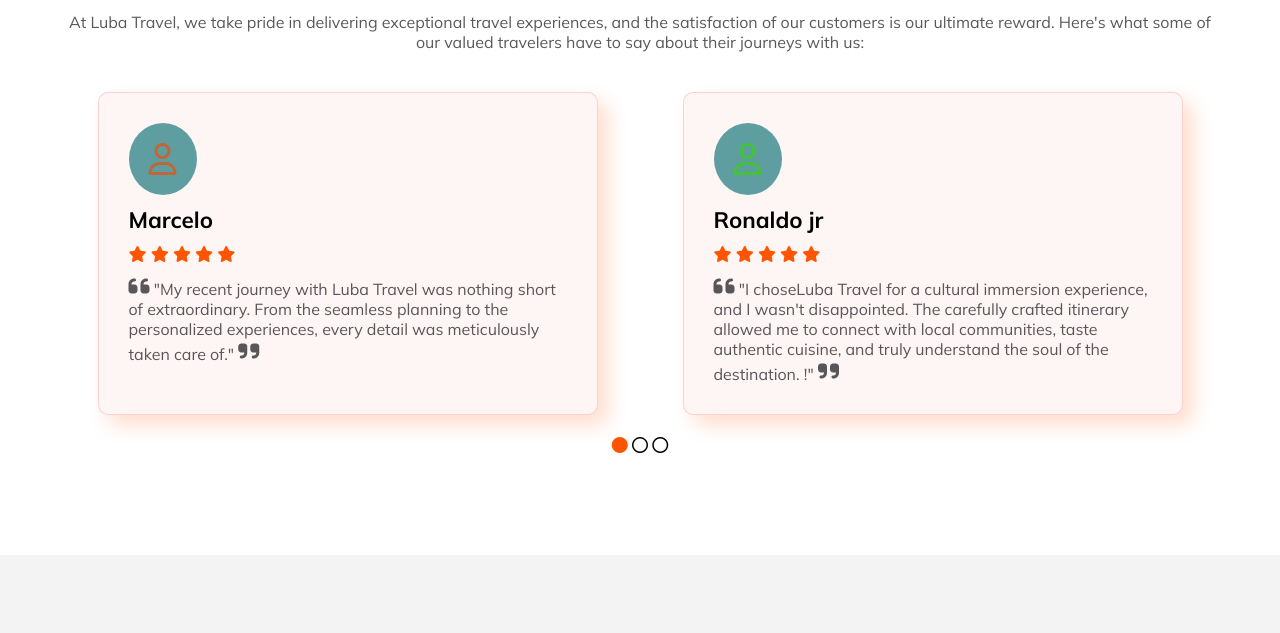
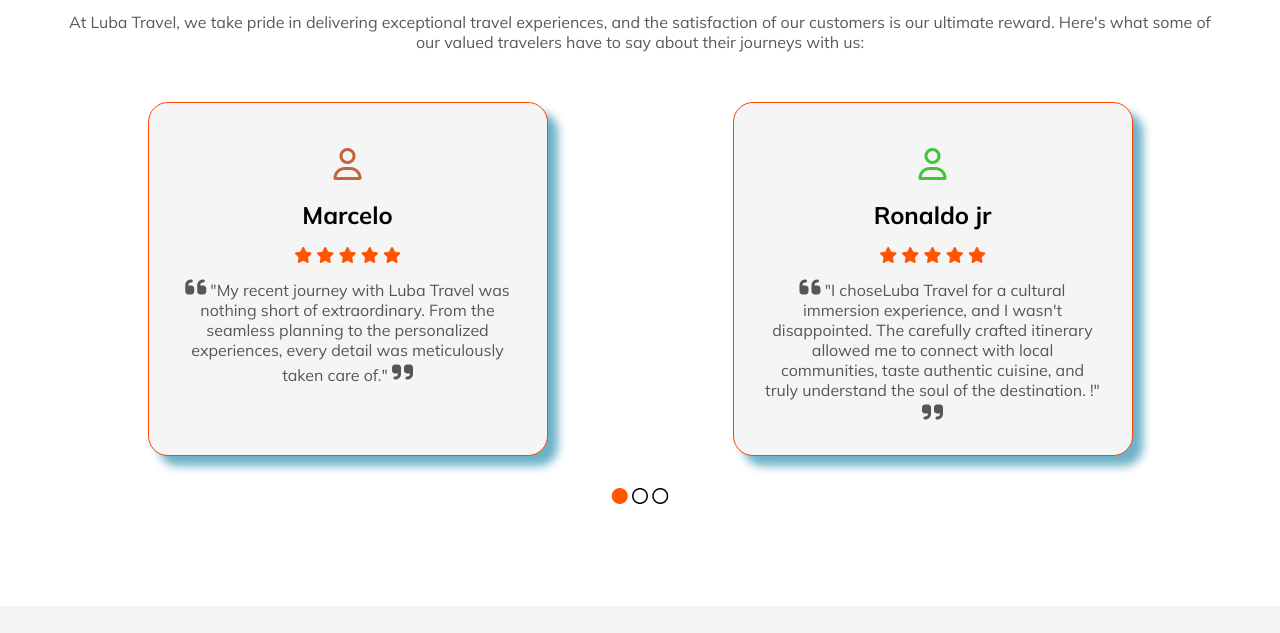
Before and after one commit to TowhidurRahmaan/B9A2-Hero-Travel, a plain HTML site: page index.html in a window 1280 px wide. Shown: the part 6601-7234 px from the top of the page. Drawn offline with Linux system fonts and the light colour scheme.

Commit message:
several style changed

```diff
--- a/index.html
+++ b/index.html
@@ -58,13 +58,12 @@
             <div class="popular">
                 <div class="popular-content">
                     <h2 class="section-title">Our Popular Tours</h2>
-                    <p class="paragraph" style="margin-bottom: 60px;">"Embark on a voyage of discovery with our handpicked selection of popular tours that showcase the best of each destination. At Luba Travel we curate experiences that cater to a diverse range of interests and travel styles. Bask in the sun-kissed beauty of the Maldives, immerse yourself in the cultural
+                    <p class="paragraph" style="margin-bottom: 60px;">"Embark on a voyage of discovery with our handpicked selection of popular tours that showcase the best of each destination.<br> At Luba Travel we curate experiences that cater to a diverse range of interests and travel styles. Bask in the sun-kissed beauty of the Maldives, immerse yourself in the cultural
                         tapestry of Sri Lanka, and explore the enchanting landscapes of Indonesia. Feel the majestic
-                        allure of Kashmir and witness the vibrant pulse of North America. Dive into the scenic wonders
+                        allure of Kashmir and witness the vibrant pulse of North America.<br> Dive into the scenic wonders
                         of Bangladesh, discovering the tranquil hills of Bandarban and the coastline of
                         Cox's Bazar.
-
-                        Escape the hustle and bustle with our Nature Escapes. Traverse scenic landscapes, explore national parks, and unwind in tranquil surroundings. Perfect for nature lovers seeking serenity and a deep connection with the environment.Discover these and more as you explore the world withLuba Travel. Each tour is meticulously designed to offer you an unparalleled experience, creating memories that last a lifetime."
+                        Escape the hustle and bustle with our Nature Escapes. Traverse scenic landscapes, explore national parks, and unwind in tranquil surroundings.<br> Perfect for nature lovers seeking serenity and a deep connection with the environment.Discover these and more as you explore the world withLuba Travel. Nestled in the Indian Ocean, the Maldives is a tropical paradise renowned for its overwater bungalows, pristine beaches, and vibrant coral reefs. The turquoise waters, teeming with marine life, make it an ideal destination for snorkeling and diving enthusiasts.Each tour is meticulously designed to offer you an unparalleled experience, creating memories that last a lifetime."
                     </p>
                     <button class="btn-primary">Read More</button>
 
--- a/styles/style.css
+++ b/styles/style.css
@@ -196,7 +196,7 @@ nav .menu-item ul a {
 .destination-places img {
     width: calc(100% - 10px);
     height: calc(100% - 10px);
-    /* border: 2px solid; */
+
 }
 
 .destination-country {
@@ -271,7 +271,7 @@ nav .menu-item ul a {
 
 }
 
-/* discount-section */
+
 .discount-1 {
     background-image: url(https://imageio.forbes.com/specials-images/imageserve/65280003a36cd6aea36f399a/Maldives-hotel-beach-resort-on-tropical-Island-with-aerial-drone-view/0x0.jpg?format=jpg&height=1406&width=2501);
     background-size: cover;
@@ -434,31 +434,31 @@ nav .menu-item ul a {
     flex-wrap: wrap;
 }
 .customer-card{
-    width: 500px;
+    width: 400px;
     padding: 30px;
-    text-align: left;
-    margin: 20px;
-    border: 1px solid rgba(233, 68, 68, 0.20);
-    border-radius: 10px;
-    background: rgba(233, 68, 68, 0.05);
-    box-shadow: 10px 10px 20px rgb(255, 84, 0,0.2);
-    transition: box-shadow 0.3s ease-in-out;
+    text-align: center;
+    margin: 30px;
+    border: 0.3px solid orangered;
+    border-radius: 20px;
+    background: whitesmoke;
+    box-shadow: 10px 10px 10px rgb(107, 177, 200);
+    transition:box-shadow 0.3s ease;
 
 }
 .customer-card:hover{
-    box-shadow: none;
+    box-shadow:none;
 }
 .customer-card .customer-icon{
-    background-color: cadetblue;
-    display: inline-block;
-    padding: 20px;
-    border-radius: 50%;
-    margin-bottom: 10px;
+    background-color:transparent;
+    display:flexbox;
+    padding: 15px;
+    border-radius: 30%;
+    margin-bottom: 5px;
 
 }
 .customer-card .customer-name{
-    font-size: 1.4rem;
-    margin-bottom: 10px;
+    font-size: 1.5rem;
+    margin-bottom: 15px;
 }
 .customer-card .review{
     color: #FF5400;
```
Also changed, not shown: Images/banner.png (added).
